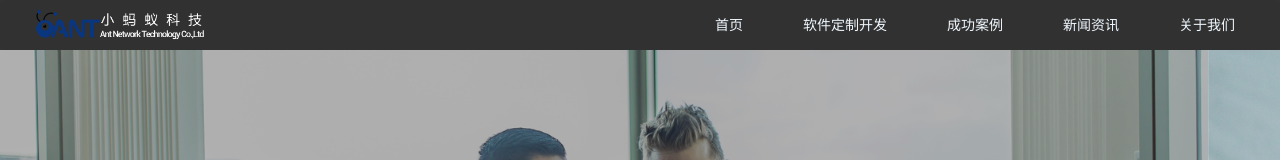
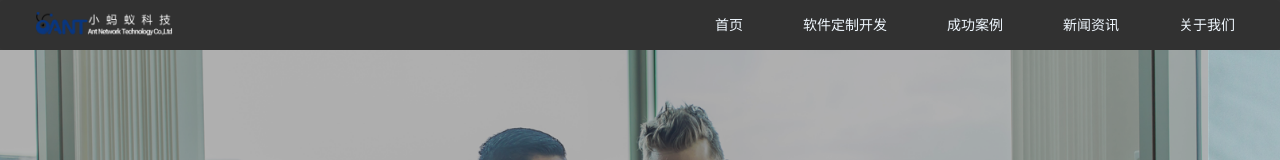
Before and after one commit to QWzqw/ant-official, a plain HTML site: page index.html in a window 1280 px wide. Shown: the top 160 px of the page. Drawn offline with nearby package versions, Linux system fonts and the light colour scheme.

Commit message:
........

```diff
--- a/css/index.css
+++ b/css/index.css
@@ -1,6 +1,6 @@
 .navbar-brand>.logo {
-  height: 160%;
-  margin-top: -6px;
+  height: 130%;
+  margin-top: -4px;
   display: inline-block;
   margin-left: 2rem;
 }
```
